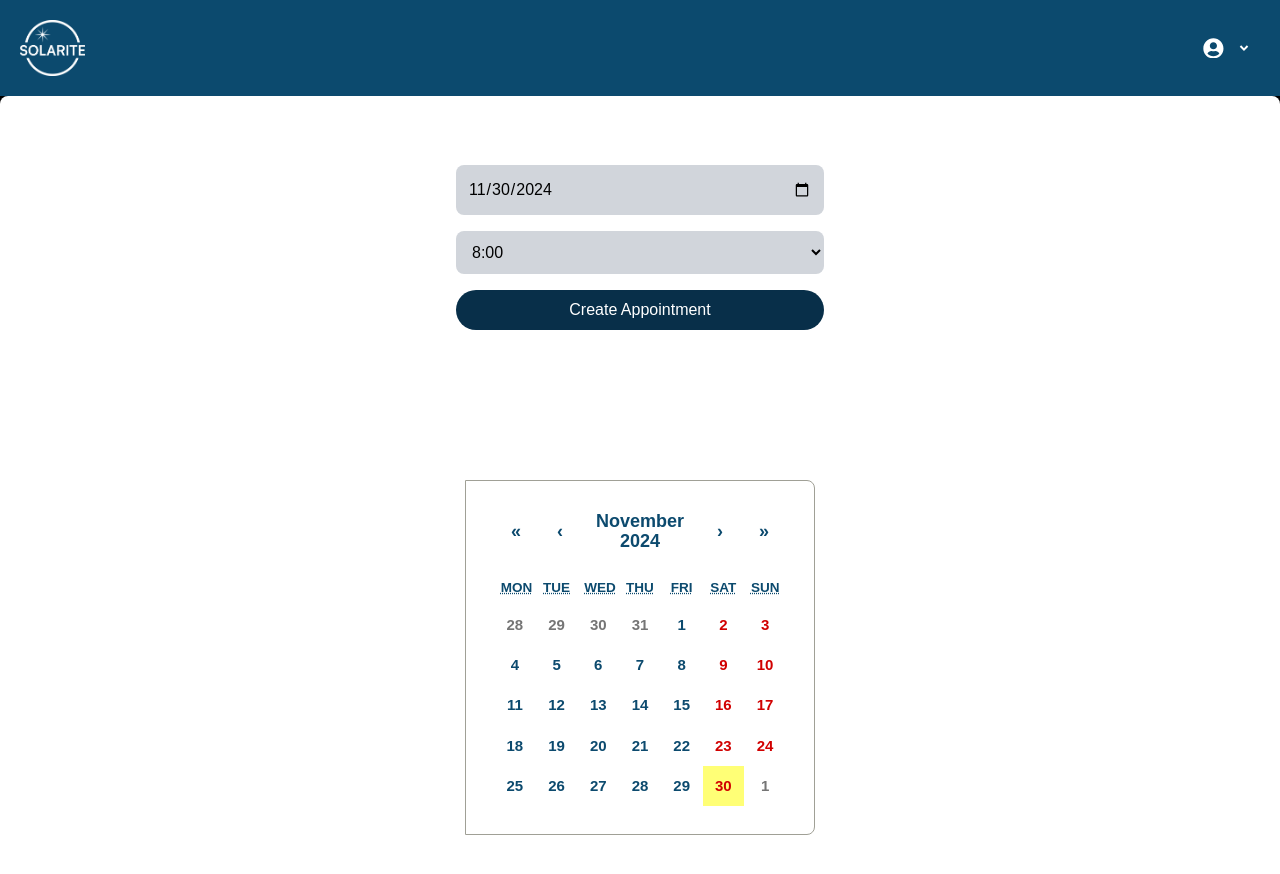
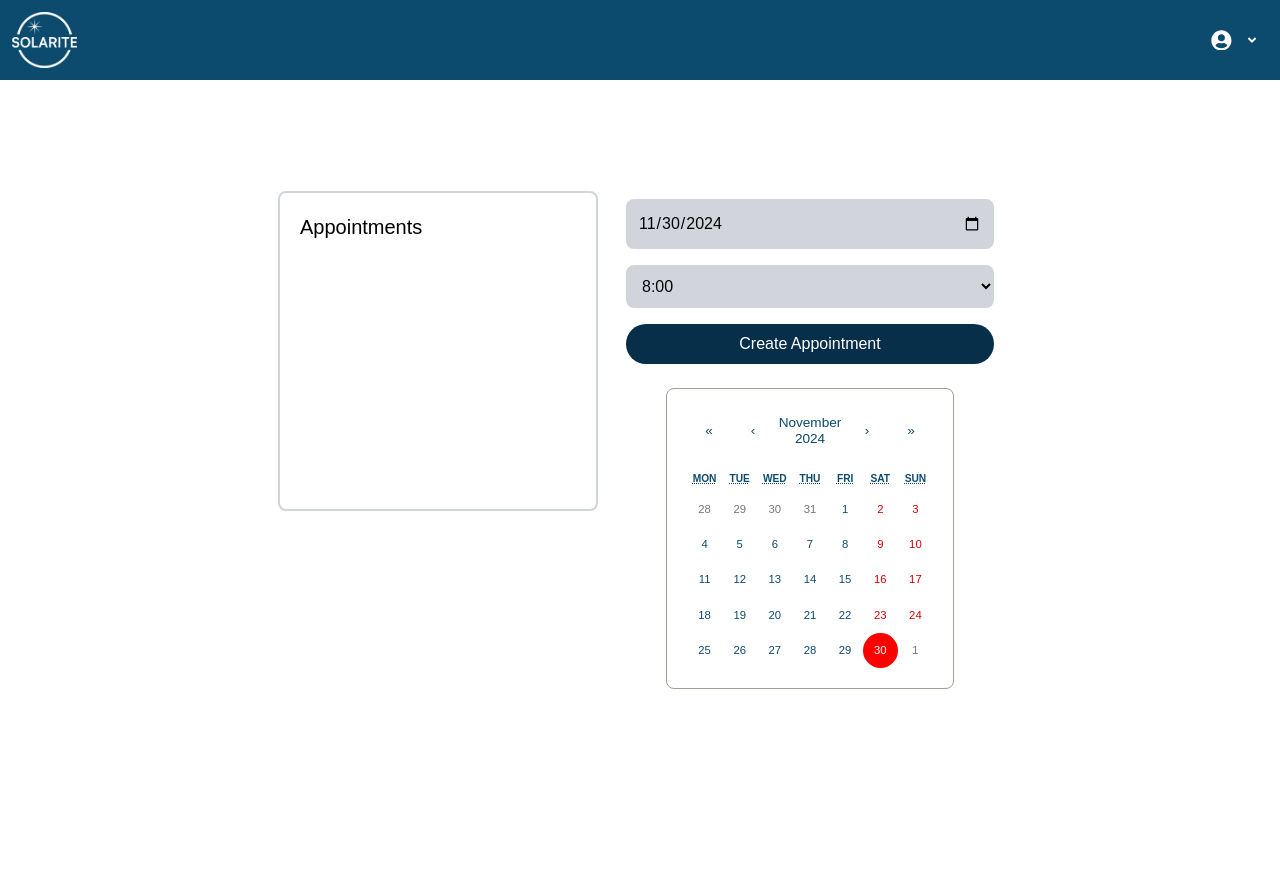
Before and after one commit to chingu-voyages/v52-tier2-team-25, a React (Vite) app in the folder solarite/: page /userPage in a window 1280 px wide. Shown: the top 874 px of the page. After the commit the page ends 800 px from the top, so only its background shows below. Built offline with nearby package versions, Linux system fonts and the light colour scheme; a web font is replaced by a local one.

Commit message:
fixed layout of page

```diff
--- a/solarite/src/pages/UserPage/UserPage.jsx
+++ b/solarite/src/pages/UserPage/UserPage.jsx
@@ -6,7 +6,7 @@ import { useState } from "react";
 export function UserPage() {
   const [toastMessage, setToastMessage] = useState(null)
   return (
-    <div className="bg-black h-screen relative">
+    <div className="w-screen h-screen flex flex-col relative overflow-x-hidden">
       <div>
         <HeadBar />
       </div>
--- a/solarite/src/pages/UserPage/ui/AppointmentSetter.jsx
+++ b/solarite/src/pages/UserPage/ui/AppointmentSetter.jsx
@@ -117,19 +117,36 @@ export function AppointmentSetter() {
   };
 
   return (
-    <div className="flex flex-wrap gap-5 bg-white rounded-lg absolute w-full h-full items-center justify-center">
-      <div className="rounded-l-lg w-[50%]">
-        <div className="flex flex-col gap-4 w-96 m-auto p-2">
+    <section className="flex flex-wrap gap-5 bg-white rounded-lg items-start justify-center p-4">
+      {/* Appointment List */}
+      <div className="w-full md:w-80 h-80 p-5 border-2 border-gray-300 rounded-lg overflow-y-auto">
+        <h1 className="text-black text-xl mb-4">Appointments</h1>
+        <ul className="list-disc ml-5">
+          {appointments.map((appointment, index) => (
+            <li key={index} className="mb-2">
+              <span className="font-semibold">
+                {appointment.appointment_date}
+              </span>
+              {" - "}
+              <span>{appointment.appointment_time}</span>
+            </li>
+          ))}
+        </ul>
+      </div>
+
+      {/* Calendar and Inputs */}
+      <div className="w-full md:w-auto flex flex-col items-center">
+        <div className="flex flex-col gap-4 w-full sm:w-72 md:w-96 p-2">
           <input
             type="date"
             value={date}
             onChange={(e) => setDate(e.target.value)}
-            className="bg-gray-300 p-3 rounded-lg"
+            className="bg-gray-300 p-3 rounded-lg w-full"
           />
           <select
             value={time}
             onChange={(e) => setTime(e.target.value)}
-            className="bg-gray-300 p-3 rounded-lg"
+            className="bg-gray-300 p-3 rounded-lg w-full"
           >
             {Array.from({ length: 10 }, (_, i) => {
               const hour = 8 + i;
@@ -142,11 +159,11 @@ export function AppointmentSetter() {
           </select>
           <Button label="Create Appointment" onClick={addAppointment} />
         </div>
-      </div>
 
-      <div className="flex w-full justify-center items-center">
+        {/* Calendar */}
+        <div className="flex w-full justify-center items-center mt-4">
           <Calendar
-          className="custom-calendar rounded-r-lg p-7 text-lg font-semibold text-sky-900 flex flex-col items-center justify-center"
+            className="custom-calendar rounded-lg p-5 text-sm font-medium text-sky-900"
             onClickDay={handleDateClick}
             tileClassName={({ date }) => {
               const appointment = getAppointmentByDate(date);
@@ -159,26 +176,33 @@ export function AppointmentSetter() {
             }}
           />
           <style>{`
+            .react-calendar {
+              width: 18rem; /* Fixed width for smaller calendar */
+              max-width: 100%;
+              font-size: 0.85rem; /* Smaller font size for calendar */
+            }
+            .react-calendar__tile--now {
+              border-radius: 100%;
+              background-color: red;
+              color: white;
+            }
+            .react-calendar__tile--active {
+              border-radius: 100%;
+              background-color: #0c4a6e;
+            }
             .highlight-orange {
               background-color: #ff6d09;
               border-radius: 50%;
               color: white;
-
-          &:hover {
-            color: black;
-          }
             }
             .highlight-green {
               background-color: #88e8a0;
               border-radius: 50%;
               color: white;
-
-          &:hover {
-            color: white;
-          }
             }
           `}</style>
         </div>
       </div>
+    </section>
   );
 }
--- a/solarite/src/pages/UserPage/ui/Headbar.jsx
+++ b/solarite/src/pages/UserPage/ui/Headbar.jsx
@@ -7,7 +7,7 @@ import { RiArrowDropDownLine } from "react-icons/ri";
 export function HeadBar() {
 
     return(
-      <header className="flex justify-between w-full items-center z-10 text-white p-5 sticky bg-sky-900">
+      <header className="flex justify-between w-full items-center z-10 text-white p-3 sticky bg-sky-900">
       <Link to="/userPage">
         <img
           src={solariteLogo}
```
Lines whose indentation alone changed are shown as unchanged.
